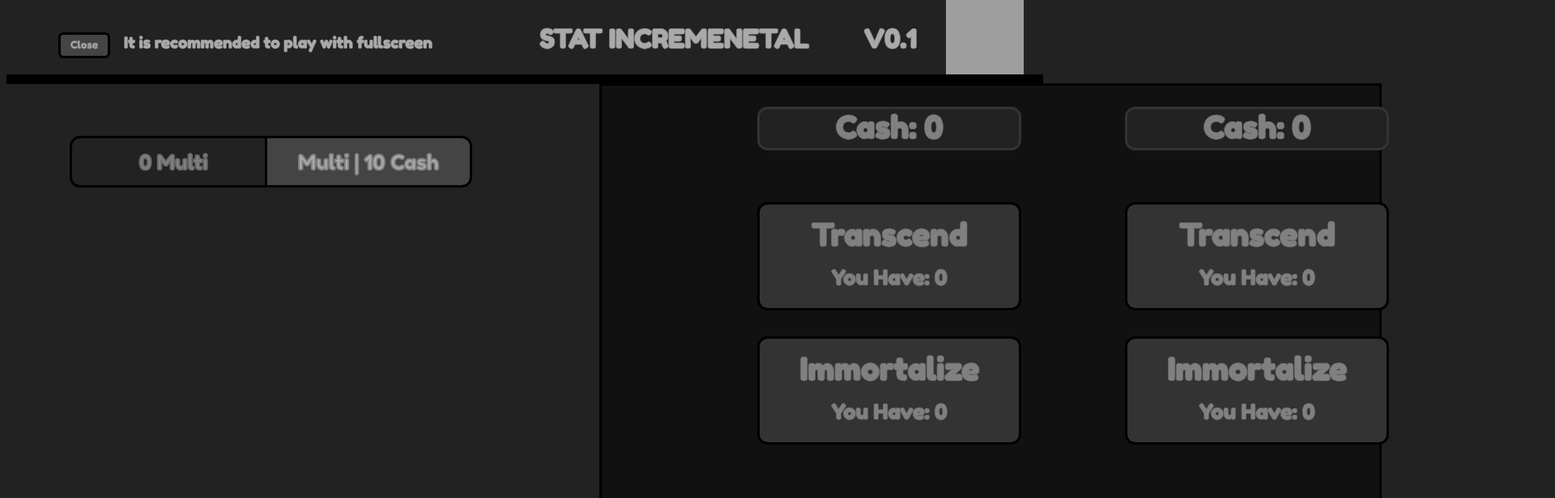
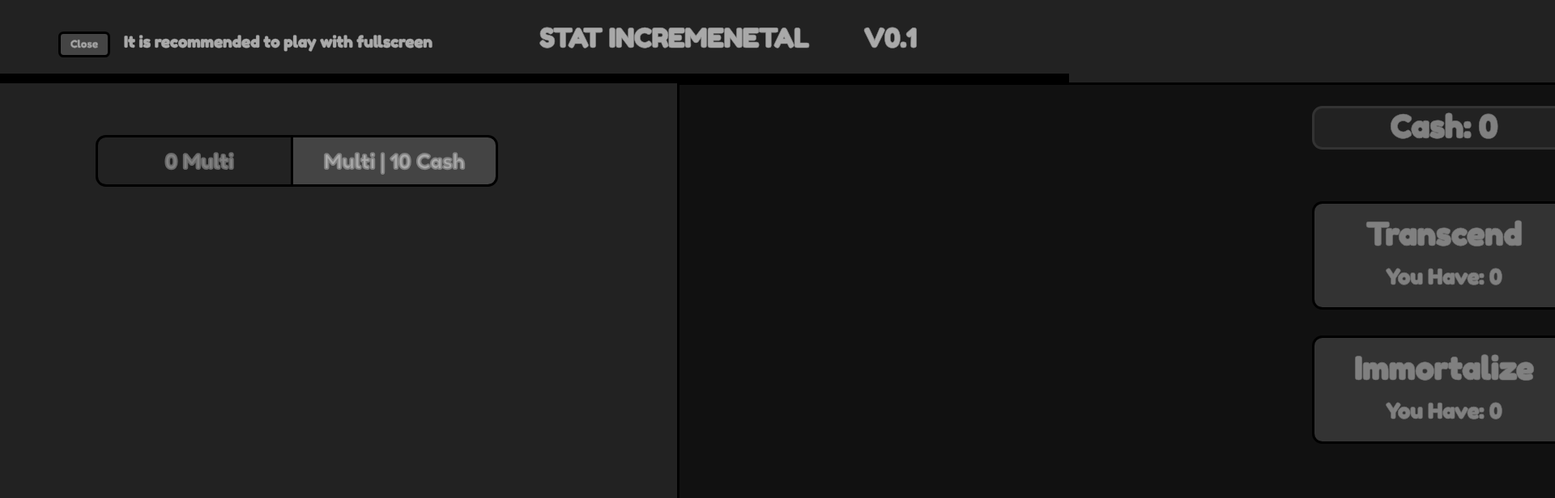
Before and after one commit to person-nil/Incremental-Code, a plain HTML site: page index.html in a window 1280 px wide. Shown: the top 616 px of the page at 81% size, 1920 px wide, since content can reach past the window. Drawn offline with Linux system fonts and the light colour scheme; grey boxes are pictures that could not be loaded.

Commit message:
commit changes

```diff
--- a/index.html
+++ b/index.html
@@ -3,7 +3,6 @@
 
 <head>
   <script src="./Incremental/break_eternity.js"></script>
-  <!--this project is not finished yet-->
   <link href='https://fonts.googleapis.com/css?family=Fredoka One' rel='stylesheet'>
 
   <style>
@@ -98,22 +97,28 @@
       width: 10vw;
       height: 100vw;
       margin-top: -5.1vw;
-      padding-left: 15vw;
-      padding-right: 50vw;
-      margin-right: -40vw;
+      padding-left: 30vw;
+      padding-right: 75vw;
+      margin-right: -90vw;
       color: gray;
       font-size: 2.5vw;
       border: 0.25vw solid black;
       -webkit-text-stroke: dimgray;
       -webkit-text-stroke-width: 0.05vw;
 
-      transition: 0.5s;
+      transition: 0.6s;
     }
 
     .stat:hover {
       background-color: #222222;
-      width: 15vw;
-      transition: 0.3s;
+      margin-right: 0vw;
+      margin-left: 12.5vw;
+    }
+
+    .stat:active {
+      background-color: #222222;
+      margin-right: 0vw;
+      margin-left: 12.5vw;
     }
 
     .head:hover {
@@ -147,7 +152,7 @@
       font-size: 1.5vw;
       line-height: 2vw;
       margin-bottom: 2.5vw;
-      margin-right: 10vw;
+      margin-right: 5vw;
     }
 
     .statsR:hover {
@@ -164,12 +169,14 @@
 
   </style>
 
+
+  <script>
+    console.error('%c VM663:1 ONLY USE THE CONSOLE IF I (A_Person) TELL YOU TO AND ONLY PASTE WHAT I SAY TO PASTE OR YOUR DATA WILL GLITCH AND BE RESET', 'font size: 36px; font-weight: bold;')
+  </script>
+
 </head>
 
 <body>
-  <script>
-    console.error('%c VM663:1 ONLY USE THE CONSOLE IF I (A_Person) TELL YOU TO AND ONLY PASTE WHAT I SAY TO PASTE OR YOUR DATA WILL GLITCH AND BE RESET', 'font size: 36vw; font-weight: bold;')
-  </script>
 
   <br>
   <div style="align-items: center;" id="heading" class="head">
@@ -177,22 +184,20 @@
     <h1 class="title" style="font-size: 1.5vw; padding-left: 1vw; -webkit-text-stroke-width: 0.025vw;">It is recommended to play with fullscreen</h1>
     <h1 class="title" style="padding-left: 10vw;">STAT INCREMENETAL</h1>
     <h1 class="title" style="padding-left: 5vw;">V0.1</h1>
-    <a href="https://discord.gg/jCnqNHpY" style="display: inline;">
-      <img src="https://static.vecteezy.com/system/resources/previews/018/930/718/original/discord-logo-discord-icon-transparent-free-png.png" class="img" style="display: inline-block">
-    </a>
+
   </div>
   <br>
-  <div style="height: 1vw; width: 100vw; background-color: black; margin-bottom: 5vw;"></div>
+  <div style="height: 1vw; width: 105vw; background-color: black; margin-bottom: 5vw; margin-left: -2.5vw;"></div>
 
   <div style="display: flex; justify-content: space-around;">
-    <div>
+    <div id="buildings">
       <div id="multiButtons">
         <button class="buildingTag">0 Multi</button>
         <button class="building">Multi | 10 Cash</button>
       </div>
     </div>
-    <div class="stat" style="display: flex; justify-content: space-around;">
-      <div>
+    <div class="stat" style="display: flex; justify-content: space-around;" id="statC">
+      <div style="margin-left: 31vw;">
         <div>
           <h1 id="cashStat" class="stats">Cash: 0</h1>
         </div>
@@ -207,9 +212,17 @@
         </div>
       </div>
       <div>
-        <div>
-          <h1 id="cashStat" class="stats">Cash: 0</h1>
+        <br>
+        <div class="statsR">
+          <h1 id="Transcend">Transcend</h1>
+          <h1 id="TranscendStat" style="font-size: 2vw;">You Have: 0</h1>
         </div>
+        <div class="statsR">
+          <h1 id="Immortal">Immortalize</h1>
+          <h1 id="ImmortalStat" style="font-size: 2vw;">You Have: 0</h1>
+        </div>
+      </div>
+      <div>
         <br>
         <div class="statsR">
           <h1 id="Transcend">Transcend</h1>
```
